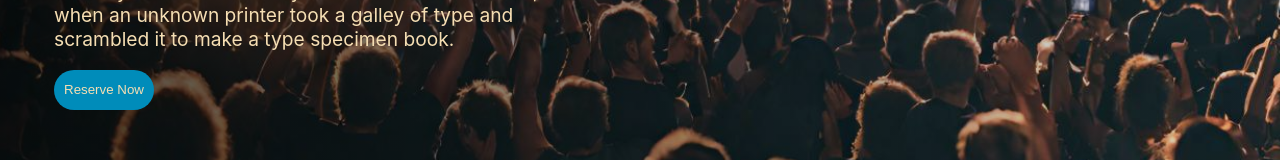
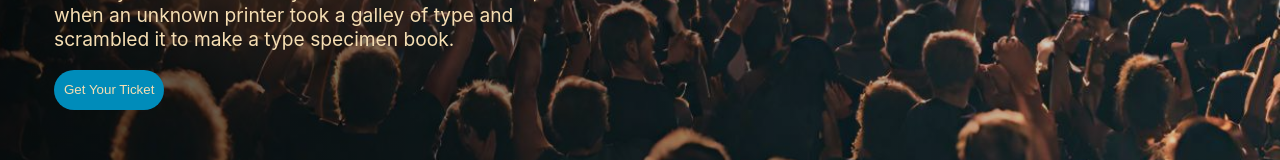
Before and after one commit to A-E-Hamed/event-task, a React (Create React App) app: page / in a window 1280 px wide. Shown: the part 357-517 px from the top of the page. Built offline with nearby package versions, Linux system fonts and the light colour scheme.

Commit message:
Fixing Close Button

```diff
--- a/src/components/Home.js
+++ b/src/components/Home.js
@@ -27,7 +27,7 @@ const Home = () => {
           scrambled it to make a type specimen book.
         </p>
         <button className={styles.button} onClick={openFormHandler}>
-          Reserve Now
+          Get Your Ticket
         </button>
         {openForm && (
           <Modal onClose={closeFormHandler}>
```
